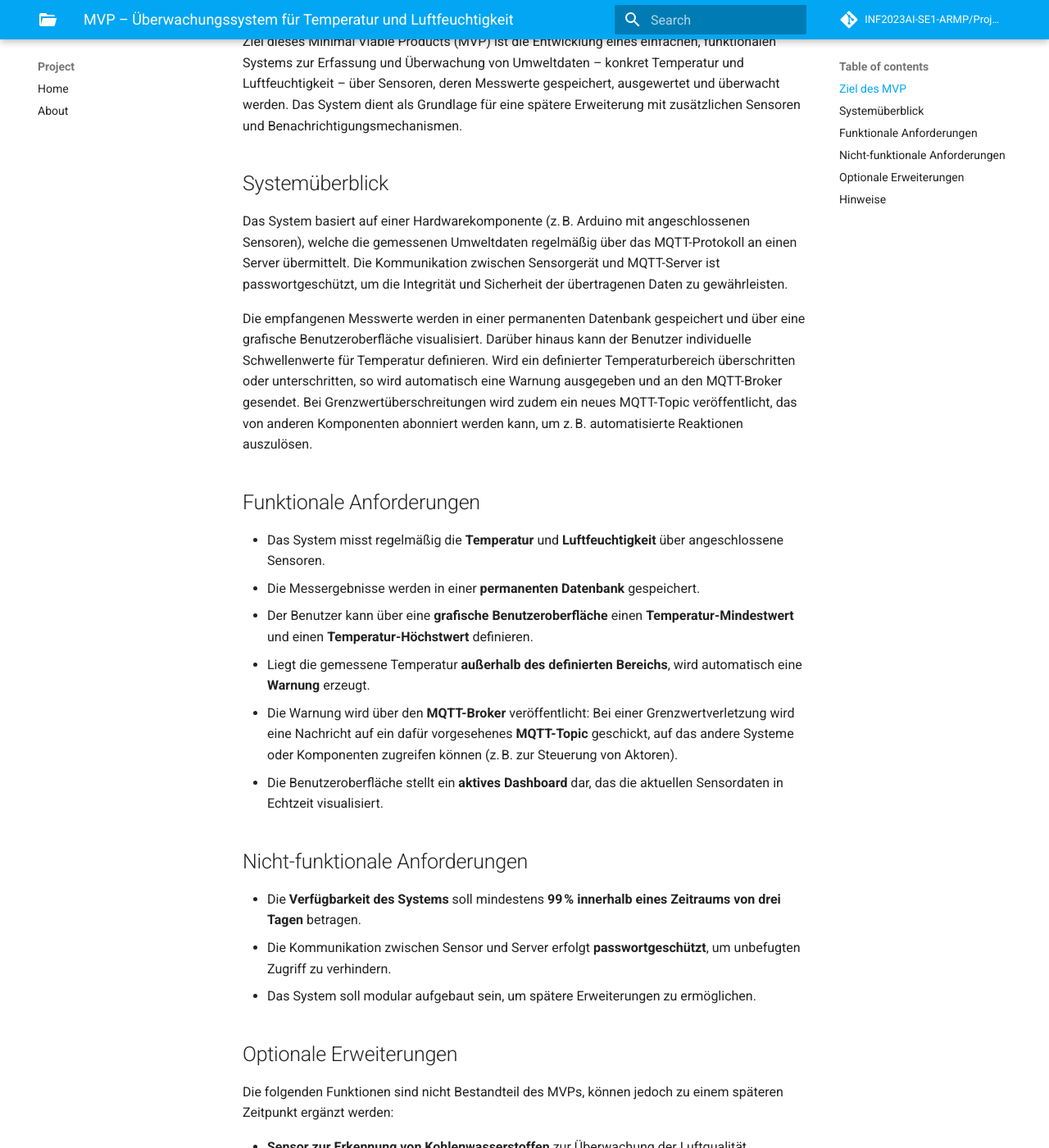
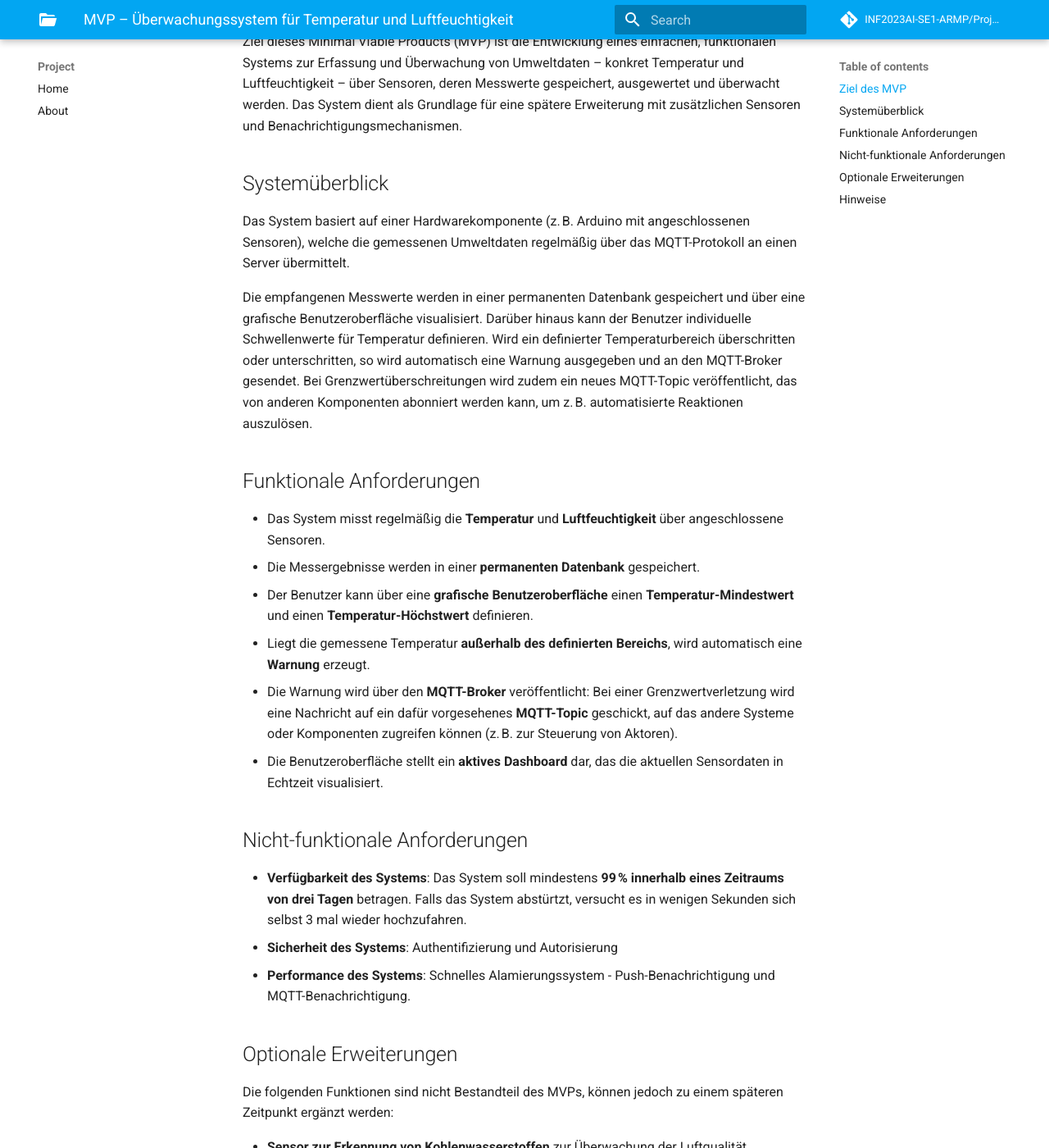
Before and after one commit to STORASENSE/storasense-platform, an MkDocs documentation site: the page built from docs/docs/MVP-Environment-Monitoring.md, in a window 1280 px wide and 1400 px high, scrolled down 234 px. Shown: the whole window at 82% size. Built offline with MkDocs 1.6.1 and Material for MkDocs 9.7.7, drawn with Linux system fonts in a browser that asks for light colours; comment, search, counter and statistics services are not loaded.

Commit message:
Update MVP-Environment-Monitoring.md

```diff
--- a/docs/docs/MVP-Environment-Monitoring.md
+++ b/docs/docs/MVP-Environment-Monitoring.md
@@ -6,7 +6,7 @@ Ziel dieses Minimal Viable Products (MVP) ist die Entwicklung eines einfachen, f
 
 ## Systemüberblick
 
-Das System basiert auf einer Hardwarekomponente (z. B. Arduino mit angeschlossenen Sensoren), welche die gemessenen Umweltdaten regelmäßig über das MQTT-Protokoll an einen Server übermittelt. Die Kommunikation zwischen Sensorgerät und MQTT-Server ist passwortgeschützt, um die Integrität und Sicherheit der übertragenen Daten zu gewährleisten.
+Das System basiert auf einer Hardwarekomponente (z. B. Arduino mit angeschlossenen Sensoren), welche die gemessenen Umweltdaten regelmäßig über das MQTT-Protokoll an einen Server übermittelt.
 
 Die empfangenen Messwerte werden in einer permanenten Datenbank gespeichert und über eine grafische Benutzeroberfläche visualisiert. Darüber hinaus kann der Benutzer individuelle Schwellenwerte für Temperatur definieren. Wird ein definierter Temperaturbereich überschritten oder unterschritten, so wird automatisch eine Warnung ausgegeben und an den MQTT-Broker gesendet. Bei Grenzwertüberschreitungen wird zudem ein neues MQTT-Topic veröffentlicht, das von anderen Komponenten abonniert werden kann, um z. B. automatisierte Reaktionen auszulösen.
 
@@ -21,9 +21,9 @@ Die empfangenen Messwerte werden in einer permanenten Datenbank gespeichert und
 
 ## Nicht-funktionale Anforderungen
 
-- Die **Verfügbarkeit des Systems** soll mindestens **99 % innerhalb eines Zeitraums von drei Tagen** betragen.
-- Die Kommunikation zwischen Sensor und Server erfolgt **passwortgeschützt**, um unbefugten Zugriff zu verhindern.
-- Das System soll modular aufgebaut sein, um spätere Erweiterungen zu ermöglichen.
+- **Verfügbarkeit des Systems**: Das System soll mindestens **99 % innerhalb eines Zeitraums von drei Tagen** betragen. Falls das System abstürtzt, versucht es in wenigen Sekunden sich selbst 3 mal wieder hochzufahren.
+- **Sicherheit des Systems**: Authentifizierung und Autorisierung
+- **Performance des Systems**: Schnelles Alamierungssystem - Push-Benachrichtigung und MQTT-Benachrichtigung.
 
 ## Optionale Erweiterungen
 
```
